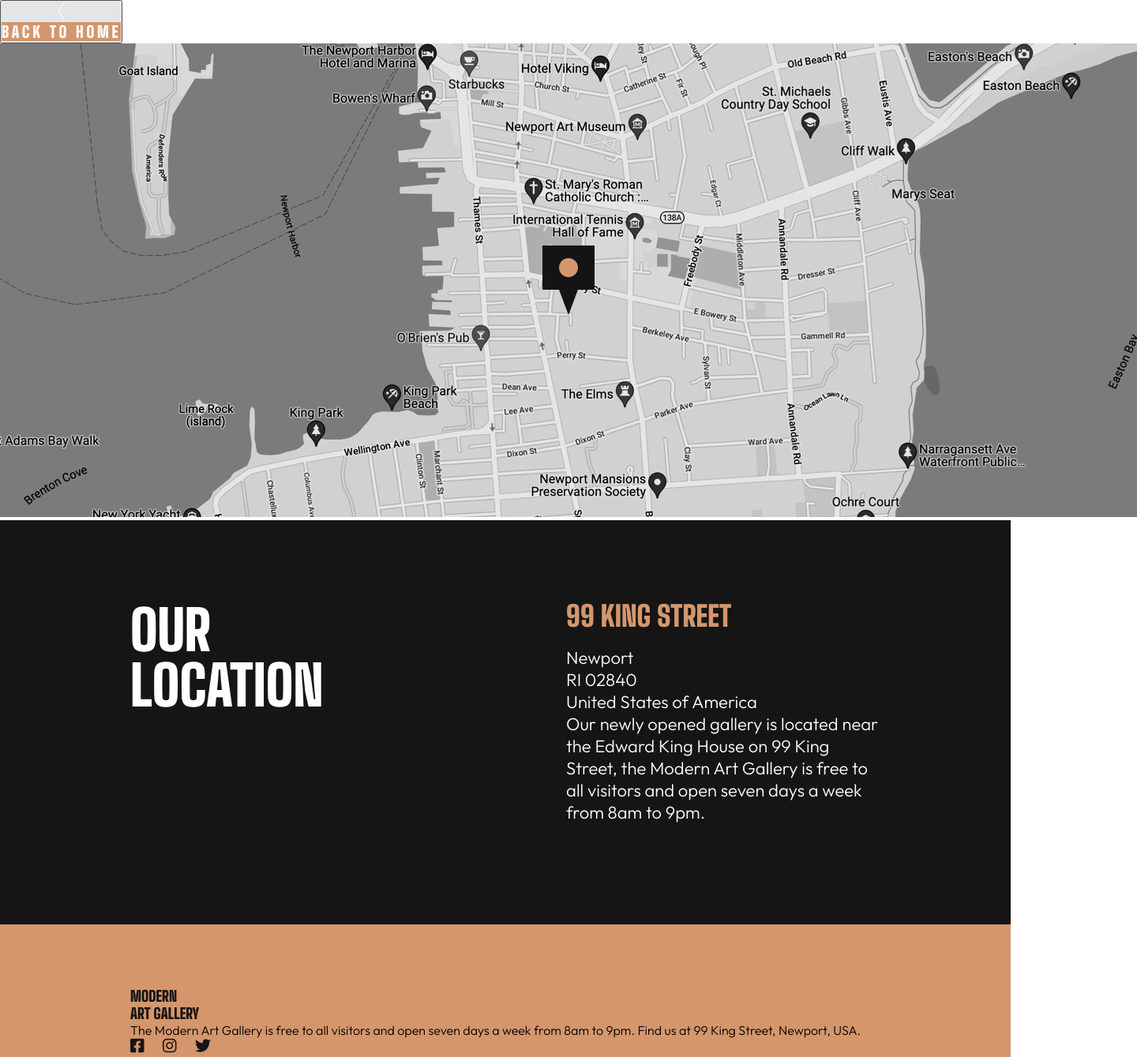
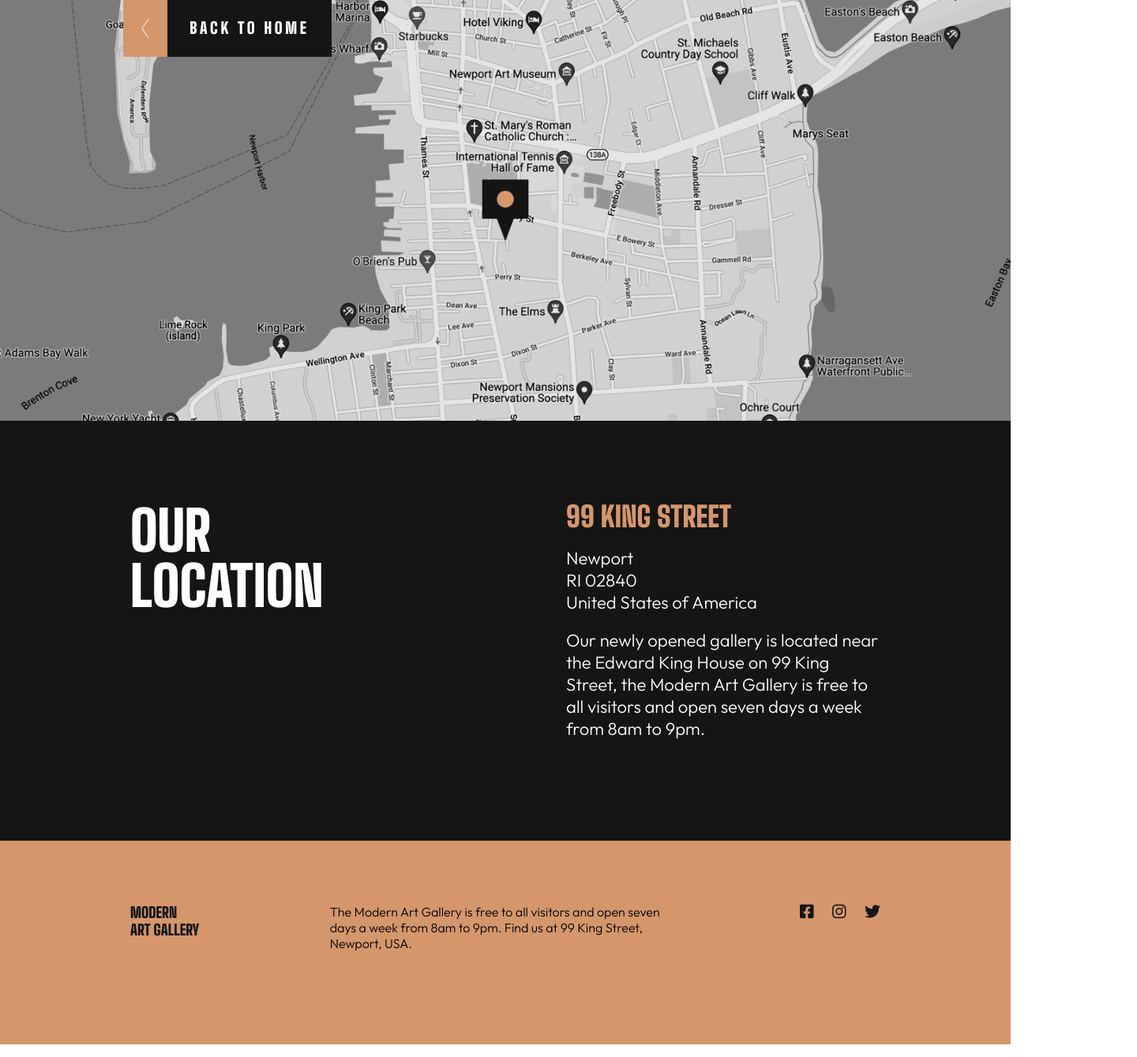
Before and after one commit to Shadow-brt/Responsive-Web, a plain HTML site: page harita.html in a window 1280 px wide. Shown: the top 1339 px of the page at 79% size, 1440 px wide, since content can reach past the window. Drawn offline with Linux system fonts and the light colour scheme.

Commit message:
Update harita.css

```diff
--- a/harita.css
+++ b/harita.css
@@ -67,7 +67,7 @@ i {
     height: 50%;
 }
 
-.map1 img{
+.picture--map img{
     width: 100%;
     display: block ;
     height: auto;
@@ -87,8 +87,8 @@ i {
     width: 208px;
 }
 
-.arrow-l,
-.home-link a{
+.arrow--left,
+.btn--homeLink a{
     align-items: center;
     display: flex;
     height: 4.5rem;
@@ -97,24 +97,24 @@ i {
 
 
 
-button:hover .arrow-l {
+button:hover .arrow--left {
     background-color: var(--heading);
 }
 
 button:hover a {
     background-color: var(--accent);
 }
-button:hover .arrow-l,
+button:hover .arrow--left,
 button:hover a {
     transition: all .3s ease-out;
 }
 
-.arrow-l {
+.arrow--left {
     background-color: var(--accent);
     width: 56px;
 }
 
-.home-link {
+.btn--homeLink {
     border: none;
     display: flex;
     top: 0;
@@ -136,13 +136,13 @@ main {
 }
 
 .info h2,
-.address {
+.text--address {
     margin-bottom: 20px;
 }
 
 
 .info,
-.footer-wrapper {
+.footer__wrapper {
     max-width: 21.4375rem;
 }
 
@@ -154,8 +154,8 @@ footer {
     padding: 3rem 1rem;
 }
 
-.col-1,
-.col-2 {
+.footer__column--1,
+.footer__column--2 {
     margin-bottom: 2.375rem;
 }
 
@@ -183,7 +183,7 @@ i:hover {
     /* HTML End*/
 
     /* Map Start*/
-    .home-link a{
+    .btn--homeLink a{
         left: 2.4375rem;
     }
     /* Map Start*/
@@ -211,7 +211,7 @@ i:hover {
     footer {
         padding: 3.5rem 2.4375rem;
     }
-    .footer-wrapper {
+    .footer__wrapper {
         display: flex;
         justify-content: space-between;
         max-width: 689px;
@@ -220,7 +220,7 @@ i:hover {
         font-size: 1rem;
         line-height: 1.625rem;
     }
-    .col-2 {
+    .footer__column--2 {
         width: 17.5625rem;
     }
     /* Footer End*/
@@ -241,7 +241,7 @@ i:hover {
       /* HTML End*/
 
       /* Map Start */
-      .home-link {
+      .btn--homeLink {
         left: 9.75rem;
         }
       /* Map End */
@@ -267,11 +267,11 @@ i:hover {
         justify-content: center;
       }
 
-      .footer-wrapper {
+      .footer__wrapper {
           max-width: 69.375rem;
       }
 
-      .col-2 {
+      .footer__column--2 {
         width: 26.875rem;
       }
 
```
